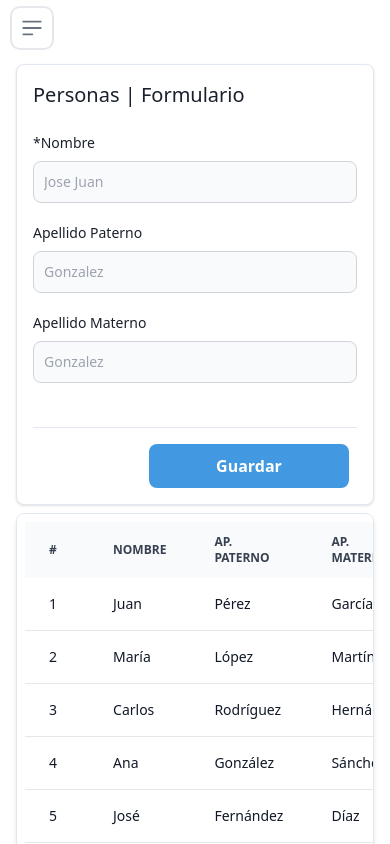
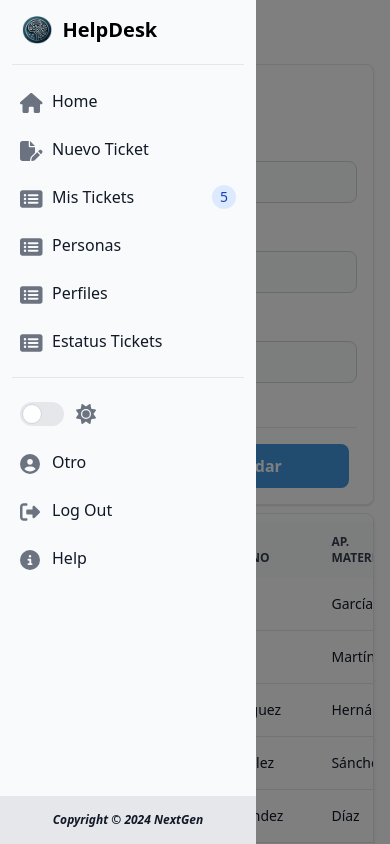
Before and after one commit to KevinUriegas98/app-tickets-ng, an Angular app: page /administracion/personas in a window 390 px wide. Both pictures are taken after a click on the button "Open sidebar". Shown: the top 844 px of the page. Built offline with nearby package versions, Linux system fonts and the light colour scheme.

Commit message:
[Update] Style

```diff
--- a/angular.json
+++ b/angular.json
@@ -33,12 +33,7 @@
             ],
             "scripts": [
               "node_modules/jquery/dist/jquery.min.js"
-            ],
-            "server": "src/main.server.ts",
-            "prerender": true,
-            "ssr": {
-              "entry": "server.ts"
-            }
+            ]
           },
           "configurations": {
             "production": {
--- a/src/app/layout/components/header/header.component.html
+++ b/src/app/layout/components/header/header.component.html
@@ -1,6 +1,6 @@
-<button data-drawer-target="logo-sidebar" data-drawer-toggle="logo-sidebar" aria-controls="logo-sidebar" type="button" class="inline-flex items-center p-2 mt-2 ms-3 text-sm text-gray-500 rounded-lg sm:hidden hover:bg-gray-100 focus:outline-none focus:ring-2 focus:ring-gray-200 dark:text-gray-400 dark:hover:bg-gray-700 dark:focus:ring-gray-600">
+<!-- <button data-drawer-target="logo-sidebar" data-drawer-toggle="logo-sidebar" aria-controls="logo-sidebar" type="button" class="inline-flex items-center p-2 mt-2 ms-3 text-sm text-gray-500 rounded-lg sm:hidden hover:bg-gray-100 focus:outline-none focus:ring-2 focus:ring-gray-200 dark:text-gray-400 dark:hover:bg-gray-700 dark:focus:ring-gray-600">
     <span class="sr-only">Open sidebar</span>
     <svg class="w-6 h-6" aria-hidden="true" fill="currentColor" viewBox="0 0 20 20" xmlns="http://www.w3.org/2000/svg">
     <path clip-rule="evenodd" fill-rule="evenodd" d="M2 4.75A.75.75 0 012.75 4h14.5a.75.75 0 010 1.5H2.75A.75.75 0 012 4.75zm0 10.5a.75.75 0 01.75-.75h7.5a.75.75 0 010 1.5h-7.5a.75.75 0 01-.75-.75zM2 10a.75.75 0 01.75-.75h14.5a.75.75 0 010 1.5H2.75A.75.75 0 012 10z"></path>
     </svg>
- </button>
+ </button> -->
--- a/src/app/layout/components/layout/layout.component.html
+++ b/src/app/layout/components/layout/layout.component.html
@@ -1,5 +1,5 @@
 <app-sidebar></app-sidebar>
-<app-header></app-header>
+<!-- <app-header></app-header> -->
 <div class="p-4 sm:ml-64">
     <!-- <div class="p-4 border-2 border-gray-200 border-dashed rounded-lg dark:border-gray-700">
 
--- a/src/app/layout/components/sidebar/sidebar.component.html
+++ b/src/app/layout/components/sidebar/sidebar.component.html
@@ -1,4 +1,5 @@
-<aside id="logo-sidebar" class="flex flex-col fixed top-0 left-0 z-40 w-64 h-screen transition-transform -translate-x-full sm:translate-x-0" aria-label="Sidebar">
+<div [ngClass]="{'block': isSidebarOpen, 'hidden': !isSidebarOpen}" class="fixed inset-0 bg-black opacity-50 z-30 sm:hidden" (click)="toggleSidebar()"></div>
+<aside id="logo-sidebar" [ngClass]="{'-translate-x-full': !isSidebarOpen, 'translate-x-0': isSidebarOpen}" class="flex flex-col fixed top-0 left-0 z-40 w-64 h-screen transition-transform sm:translate-x-0" aria-label="Sidebar">
     <div class="flex-1 px-3 py-4 overflow-y-auto bg-gray-50 dark:bg-gray-800">
         <a href="#" class="flex items-center ps-2.5 mb-5">
             <img [src]="images.logoNg" class="rounded-lg" alt="Logo" class="sm:h-7" width="30px">
@@ -75,3 +76,9 @@
     </div>
     <app-footer></app-footer>
 </aside>
+<button (click)="toggleSidebar()" data-drawer-target="logo-sidebar" data-drawer-toggle="logo-sidebar" aria-controls="logo-sidebar" type="button" class="inline-flex items-center p-2 mt-2 ms-3 text-sm text-gray-500 rounded-lg sm:hidden hover:bg-gray-100 focus:outline-none focus:ring-2 focus:ring-gray-200 dark:text-gray-400 dark:hover:bg-gray-700 dark:focus:ring-gray-600">
+    <span class="sr-only">Open sidebar</span>
+    <svg class="w-6 h-6" aria-hidden="true" fill="currentColor" viewBox="0 0 20 20" xmlns="http://www.w3.org/2000/svg">
+    <path clip-rule="evenodd" fill-rule="evenodd" d="M2 4.75A.75.75 0 012.75 4h14.5a.75.75 0 010 1.5H2.75A.75.75 0 012 4.75zm0 10.5a.75.75 0 01.75-.75h7.5a.75.75 0 010 1.5h-7.5a.75.75 0 01-.75-.75zM2 10a.75.75 0 01.75-.75h14.5a.75.75 0 010 1.5H2.75A.75.75 0 012 10z"></path>
+    </svg>
+</button>
--- a/src/app/layout/components/sidebar/sidebar.component.ts
+++ b/src/app/layout/components/sidebar/sidebar.component.ts
@@ -1,5 +1,5 @@
 import { Component, inject, OnInit, PLATFORM_ID, Inject } from '@angular/core';
-import { isPlatformBrowser } from '@angular/common';
+import { CommonModule, isPlatformBrowser } from '@angular/common';
 import { RouterModule } from '@angular/router';
 import { Router } from '@angular/router';
 import { FaIconLibrary, FontAwesomeModule } from '@fortawesome/angular-fontawesome';
@@ -11,7 +11,7 @@
 @Component({
   selector: 'app-sidebar',
   standalone: true,
-  imports: [RouterModule, FontAwesomeModule, FooterComponent],
+  imports: [RouterModule, FontAwesomeModule, FooterComponent, CommonModule],
   templateUrl: './sidebar.component.html',
   styleUrl: './sidebar.component.css'
 })
@@ -19,6 +19,7 @@
   readonly images = images;
   private router = inject(Router);
 
+  isSidebarOpen = false;
   userName: string = "";
   savedTheme: any = ""
   private isBrowser: boolean;
@@ -63,4 +64,8 @@
   get icon(): string {
     return localStorage.getItem('theme') === 'dark' ? 'moon' : 'sun';
   }
+
+  toggleSidebar():void{
+    this.isSidebarOpen = !this.isSidebarOpen;
+  }
 }
--- a/tsconfig.app.json
+++ b/tsconfig.app.json
@@ -9,9 +9,7 @@
     ]
   },
   "files": [
-    "src/main.ts",
-    "src/main.server.ts",
-    "server.ts"
+    "src/main.ts"
   ],
   "include": [
     "src/**/*.d.ts"
```
